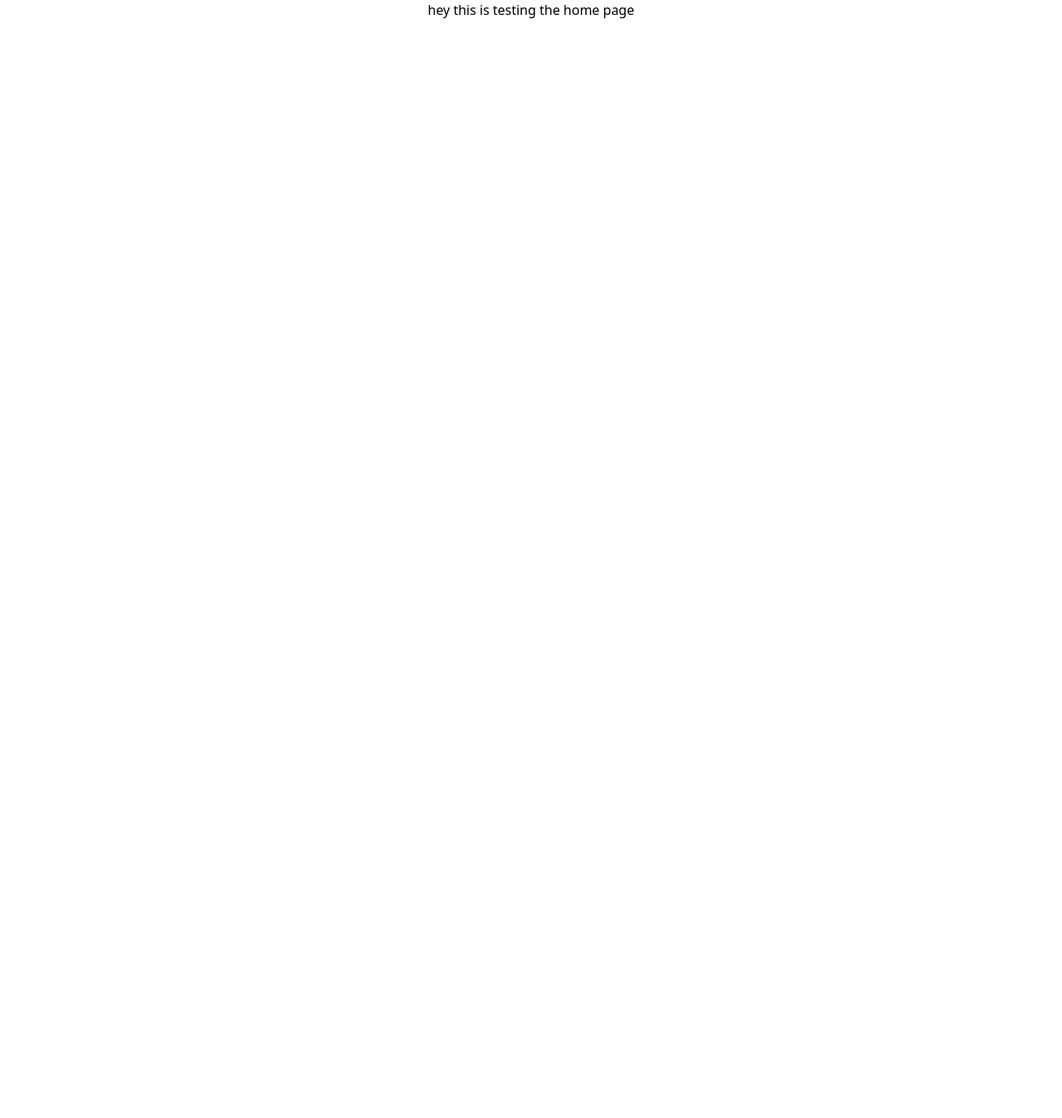
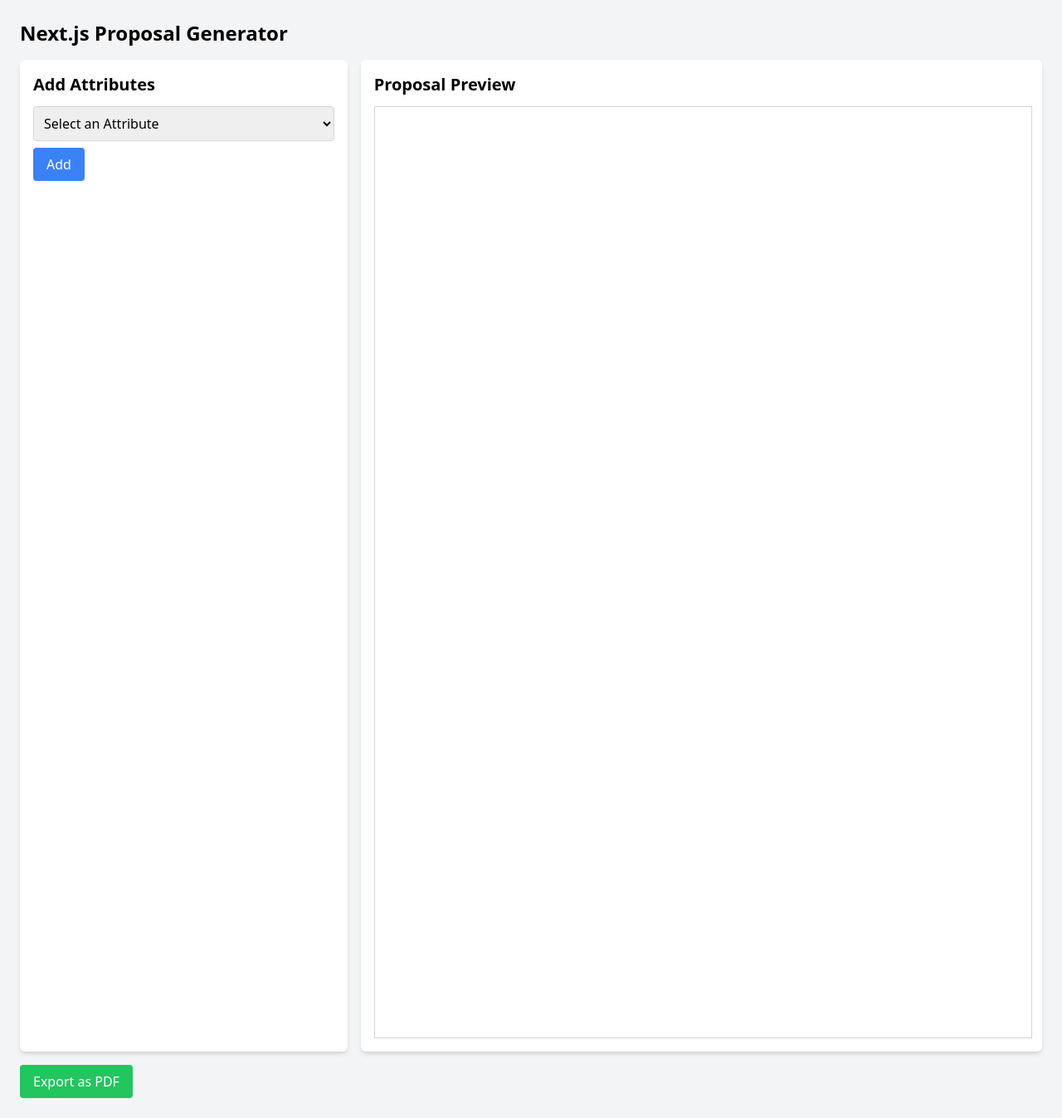
Before and after one commit to ajaypoddar78890/Proposal-Generator, a Next.js app: page / in a window 1280 px wide. Shown: the whole page at 83% size. Before the commit the page ends 800 px from the top, so only its background shows below. Built offline with nearby package versions, Linux system fonts and the light colour scheme.

Commit message:
created the proposal file

```diff
--- a/package.json
+++ b/package.json
@@ -9,6 +9,8 @@
     "lint": "next lint"
   },
   "dependencies": {
+    "@react-pdf/renderer": "^4.1.5",
+    "jspdf": "^2.5.2",
     "next": "15.1.0",
     "react": "^19.0.0",
     "react-dom": "^19.0.0",
--- /dev/null
+++ b/src/app/components/ExportButton.jsx
@@ -0,0 +1,30 @@
+import jsPDF from "jspdf";
+
+export default function ExportButton({ attributes }) {
+  const exportToPDF = () => {
+    const pdf = new jsPDF();
+
+    // Add content to the PDF
+    pdf.setFontSize(16);
+    pdf.text("Proposal Document", 10, 10); // Title
+
+    attributes.forEach((attr, index) => {
+      pdf.setFontSize(14);
+      pdf.text(`${index + 1}. ${attr}`, 10, 20 + index * 10);
+    });
+
+    // Save the PDF
+    pdf.save("proposal.pdf");
+  };
+
+  return (
+    <div className="mt-4">
+      <button
+        onClick={exportToPDF}
+        className="bg-green-500 text-white px-4 py-2 rounded"
+      >
+        Export as PDF
+      </button>
+    </div>
+  );
+}
--- a/src/app/page.js
+++ b/src/app/page.js
@@ -1,11 +1,25 @@
-import Image from "next/image";
+"use client"
+
+import { useState } from "react";
+import AttributeSelector from "./components/AttributeSelector";
+import ProposalLayout from "./components/ProposalLayout";
+import ExportButton from "./components/ExportButton";
 
 export default function Home() {
+  const [attributes, setAttributes] = useState([]);
+
+  const handleAddAttribute = (attribute) => {
+    setAttributes((prev) => [...prev, attribute]);
+  };
+
   return (
-    <>
-      <div className="items-center text-center ">
-        <h2>hey this is testing the home page</h2>
+    <div className="min-h-screen bg-gray-100 p-6">
+      <h1 className="text-2xl font-bold mb-4">Next.js Proposal Generator</h1>
+      <div className="flex gap-4">
+        <AttributeSelector onAdd={handleAddAttribute} />
+        <ProposalLayout attributes={attributes} />
       </div>
-    </>
+      <ExportButton attributes={attributes} />
+    </div>
   );
 }
```
Also changed, not shown: 1 other file (tests, documents, lock files or other folders).
